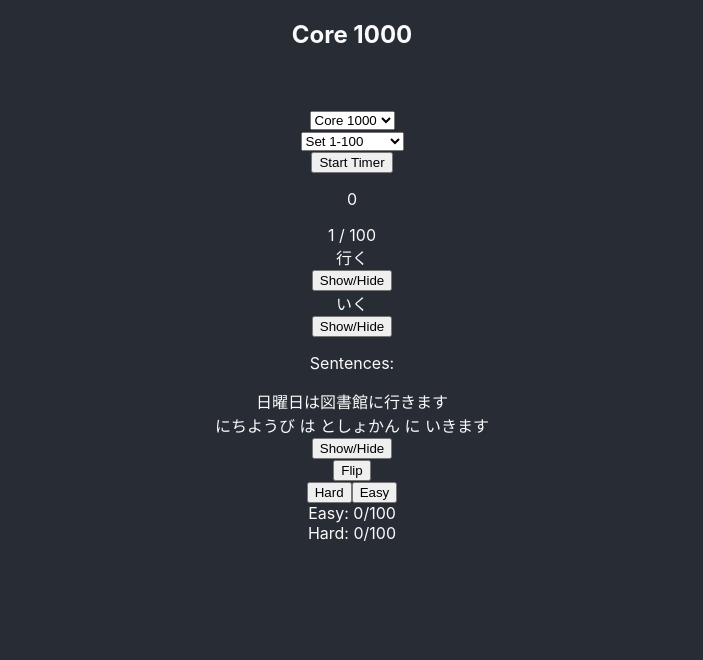
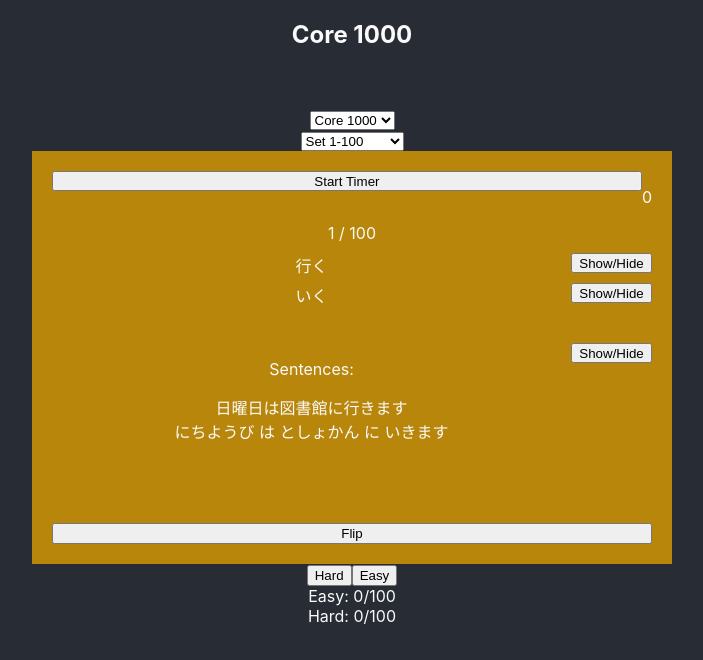
Before and after one commit to licebeam/kaze-app, a React (Create React App) app: page / in a window 1280 px wide. Shown: the top 660 px of the page, without its empty margins (288-991 px from the left). Built offline with nearby package versions, Linux system fonts and the light colour scheme.

Commit message:
adds some basic flex styling

```diff
--- a/src/components/Card.jsx
+++ b/src/components/Card.jsx
@@ -1,6 +1,42 @@
 import React, { Component } from 'react';
+import styled from 'styled-components';
 
 let timerBarId;
+
+const CardContainer = styled.div`
+  display: flex;
+  flex-direction: column;
+  background-color: darkgoldenrod;
+  align-content: center;
+  justify-content: center;
+  padding: 20px;
+  .holder{
+    height: 300px;
+  }
+`
+const Section = styled.div`
+  display: flex;
+  flex: 1;
+  align-content: center;
+  justify-content: center;
+  text-align: center;
+  .text-holder{
+    align-self: center;
+    justify-self: center;
+    text-align: center;
+    flex: 8;
+    height: 30px;
+  }
+  button{
+    flex: 1;
+    height: 20px;
+    width: 100px;
+  }
+  .sentences{
+    min-height: 40px;
+    max-height: 40px;
+  }
+`
 class Card extends Component {
   state = {
     flipped: false,
@@ -55,33 +91,50 @@ class Card extends Component {
     } = this.state;
 
     return (
-      <div>
+      <CardContainer>
+        <Section>
           {!timer
             ? (<button onClick={() => { this.updateTimer(); startTimer(4000); }}>Start Timer</button>)
             : (<button onClick={() => { stopTimer(); clearInterval(timerBarId); this.setState({ timerBar: 0 }) }}>Stop Timer</button>)
           }
           <p>{timerBar || '0'}</p>
+        </Section>
         {
           flipped ? (
-            <div>
+            <div className="holder">
+              <Section>
+                <div className='text-holder'>
                   {place + 1} / {cards.length}
-              <br></br>
+                </div>
+              </Section>
+              <Section>
+                <div className='text-holder'>
                   {showKanji ? (
                     <div>
                       {cards[place].kan}
                     </div>
                   ) : null}
+                </div>
                 <button onClick={() => this.setState({ showKanji: !showKanji })}>Show/Hide</button>
-              <br></br>
+              </Section>
+              <Section>
+                <div className='text-holder'>
                   {showKana ? (
                     <div>
                       {cards[place].tran !== 'null' ? cards[place].tran : null}
                     </div>
                   ) : null}
+                </div>
                 <button onClick={() => this.setState({ showKana: !showKana })}>Show/Hide</button>
-              <br></br>
+              </Section>
+              <Section>
                 <p>Translation:</p>
+                <div className='text-holder'>
                   {cards[place].english !== 'null' ? cards[place].english : null}
+                </div>
+              </Section>
+              <Section>
+                <div className='text-holder'>
                   {showSentences ? (
                     <div>
                       <p>Sentences:</p>
@@ -92,18 +145,34 @@ class Card extends Component {
                       {cards[place].sentences !== 'null' ? cards[place].sentences.split('。')[2] : null}
                     </div>
                   ) : null}
+                </div>
                 <button onClick={() => this.setState({ showSentences: !showSentences })}>Show/Hide</button>
+              </Section>
             </div>
           ) : (
-              <div>
+              <div className="holder">
+                <Section>
+                  <div className='text-holder'>
                     {place + 1} / {cards.length}
-                <br></br>
+                  </div>
+                </Section>
+                <Section>
+                  <div className='text-holder'>
                     {showKanji ? (<div>{cards[place].kan}</div>) : null}
+                  </div>
                   <button onClick={() => this.setState({ showKanji: !showKanji })}>Show/Hide</button>
-                <br></br>
+                </Section>
+                <Section>
+                  <div className='text-holder'>
                     {showKana ? (<div>{cards[place].tran !== 'null' ? cards[place].tran : null}</div>) : null}
+                  </div>
                   <button onClick={() => this.setState({ showKana: !showKana })}>Show/Hide</button>
-                <br></br>
+                </Section>
+                <Section>
+                  <div className='text-holder'></div>
+                </Section>
+                <Section className='sentences'>
+                  <div className='text-holder'>
                     {showSentences ? (
                       <div>
                         <p>Sentences:</p>
@@ -112,12 +181,14 @@ class Card extends Component {
                         {cards[place].sentences !== 'null' ? cards[place].sentences.split('。')[1] : null}
                       </div>
                     ) : null}
+                  </div>
                   <button onClick={() => this.setState({ showSentences: !showSentences })}>Show/Hide</button>
+                </Section>
               </div>
             )
         }
         <button onClick={() => this.flipCard()}>Flip</button>
-      </div >
+      </CardContainer >
     )
   }
 }
```
Lines whose indentation alone changed are shown as unchanged.
